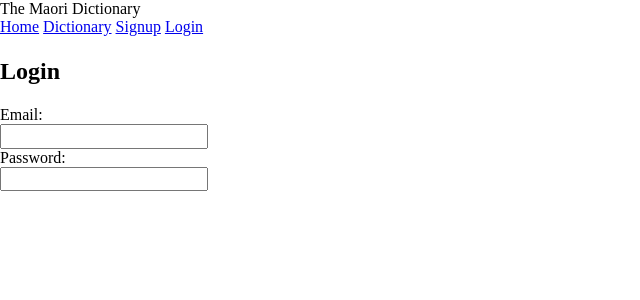
After one commit to 20024-georgemorley/20024-2024-Programming-and-Database-Assessment, a Flask app: page /login in a window 1280 px wide. The commit adds this page. Shown: the top 300 px of the page, without its empty margins (0-640 px from the left). Run offline with Flask 3, Linux system fonts and the light colour scheme.

Commit message:
Fifth commit - changes to app.py, added dictionary functionality and login page, updated template to be current

```diff
--- a/app.py
+++ b/app.py
@@ -12,6 +12,7 @@ from flask import Flask, render_template, request, redirect
 
 app = Flask(__name__)
 bcrypt = Bcrypt(app)
+app.secret_key = "ueuywq9571"
 
 DATABASE = 'C:/Users/20024/OneDrive - Wellington College/2024 20024 Programming and Database Assessment/Main Project Files/Project/database'
 
@@ -34,22 +35,30 @@ def render_home_page():
 
 @app.route('/dictionary')
 def render_dictionary_page():
+    con = open_database(DATABASE)
+    query = 'SELECT maori_name, english_name, category, definition, level, user_id FROM dictionary'
+    cur = con.cursor()
+    cur.execute(query)
+    dictionary_content = cur.fetchall()
+    con.close()
+    print(dictionary_content)
     return render_template('dictionary_page.html')
 
 
 @app.route('/login')
 def render_login_page():
-    return render_template('')
+    return render_template('login_page.html')
 
 
 @app.route('/signup', methods=['POST', 'GET'])
 def render_signup_page():
     if request.method == 'POST':
         print(request.form)
+        print(request.form.get('type'))
         first_name = request.form.get('fname').title().strip()
         last_name = request.form.get('lname').title().strip()
         email = request.form.get('email').title().strip()
-        type = request.form.get('type')
+        type = request.form.get('user_type')
         password = request.form.get('password')
         password_two = request.form.get('password_two')
 
@@ -61,7 +70,7 @@ def render_signup_page():
 
         hashed_password = bcrypt.generate_password_hash(password)
         con = open_database(DATABASE)
-        query = "INSERT INTO users (type, first_name, last_name, email, password) VALUES (?, ?, ? ,?)"
+        query = "INSERT INTO users (type, first_name, last_name, email, password) VALUES (?, ?, ? ,? ,?)"
         cur = con.cursor()
 
         try:
--- a/static/style.css
+++ b/static/style.css
@@ -1,4 +1,3 @@
-/* Dropdown Button */
 .dropbtn {
     background-color: #04AA6D;
     color: white;
@@ -7,13 +6,11 @@
     border: none;
 }
 
-/* The container <div> - needed to position the dropdown content */
 .dropdown {
     position: relative;
     display: inline-block;
 }
 
-/* Dropdown Content (Hidden by Default) */
 .dropdown-content {
     display: none;
     position: absolute;
@@ -23,7 +20,6 @@
     z-index: 1;
 }
 
-/* Links inside the dropdown */
 .dropdown-content a {
     color: black;
     padding: 12px 16px;
@@ -31,17 +27,36 @@
     display: block;
 }
 
-/* Change color of dropdown links on hover */
 .dropdown-content a:hover {
     background-color: #ddd;
 }
 
-/* Show the dropdown menu on hover */
 .dropdown:hover .dropdown-content {
     display: block;
 }
 
-/* Change the background color of the dropdown button when the dropdown content is shown */
 .dropdown:hover .dropbtn {
     background-color: #3e8e41;
 }
+
+.dictionary-table {
+    background-color: white;
+    border: 5px black;
+}
+
+dictionary {
+    display: flex;
+    flex-wrap: wrap;
+    justify-content: space-evenly;
+}
+
+dictionary-box {
+    width: 32%;
+    border: 1px solid black;
+    color: white;
+    margin-bottom: 0.5rem;
+}
+
+dictionary-box-heading {
+    padding: 0.5rem;
+}
--- /dev/null
+++ b/templates/login_page.html
@@ -0,0 +1,18 @@
+{% extends 'template_page.html' %}
+
+{% block pageheading %}Login{% endblock %}
+
+{% block main %}
+    <form class="myform" method="post">
+        <div class="form-group">
+            <div class="form-label">Email:</div>
+            <div class="form-element"><input type="text" type="email" name="email" id="email"required></div>
+        </div>
+
+        <div class="form-group">
+            <div class="form-label">Password:</div>
+            <div class="form-element"><input type="text" type="password" name="password" id="password"required></div>
+        </div>
+    </form>
+
+{% endblock %}
--- a/templates/template_page.html
+++ b/templates/template_page.html
@@ -16,7 +16,7 @@
         <div class="navbar-brand">The Maori Dictionary</div>
         <div class="navbar-links">
             <a href="/">Home</a>
-            <a href="/menu/1">Menu</a>
+            <a href="/dictionary">Dictionary</a>
             <a href="/signup">Signup</a>
             <a href="/login">Login</a>
         </div>
@@ -24,7 +24,7 @@
 </nav>
 <div class="container">
     <header>
-        <h1>Josh is a blockhead</h1>
+        <h1></h1>
         <h2>{% block pageheading %}{% endblock %}</h2>
     </header>
 
```
Also changed, not shown: templates/dictionary_page.html (+5 -3 lines), templates/signup_page.html (+13 -9 lines), 1 other file.
